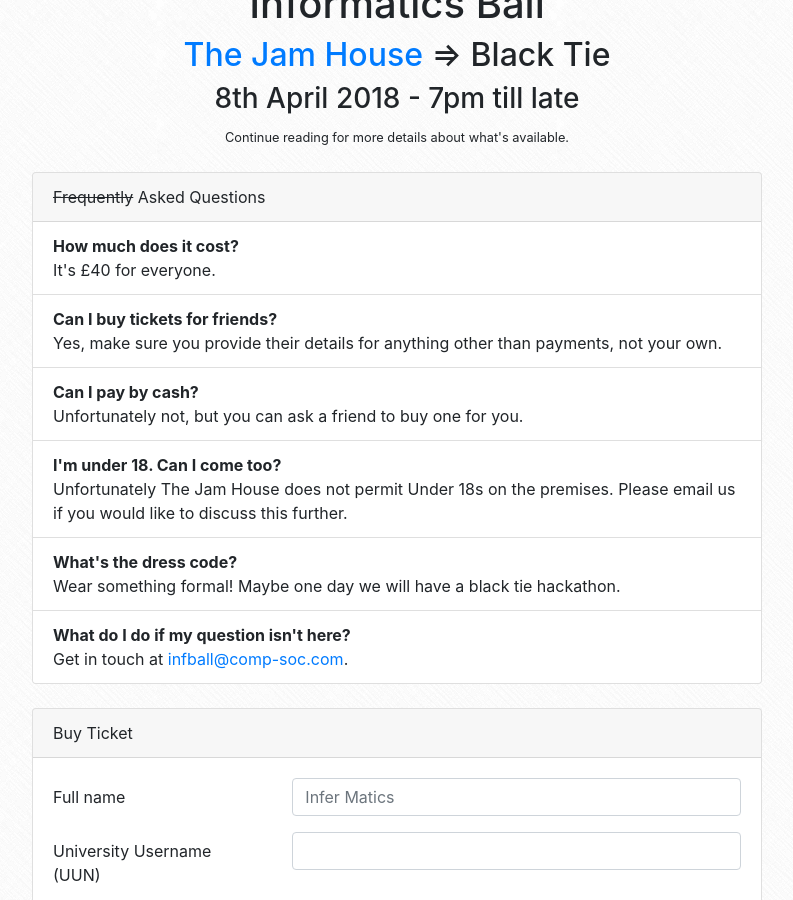
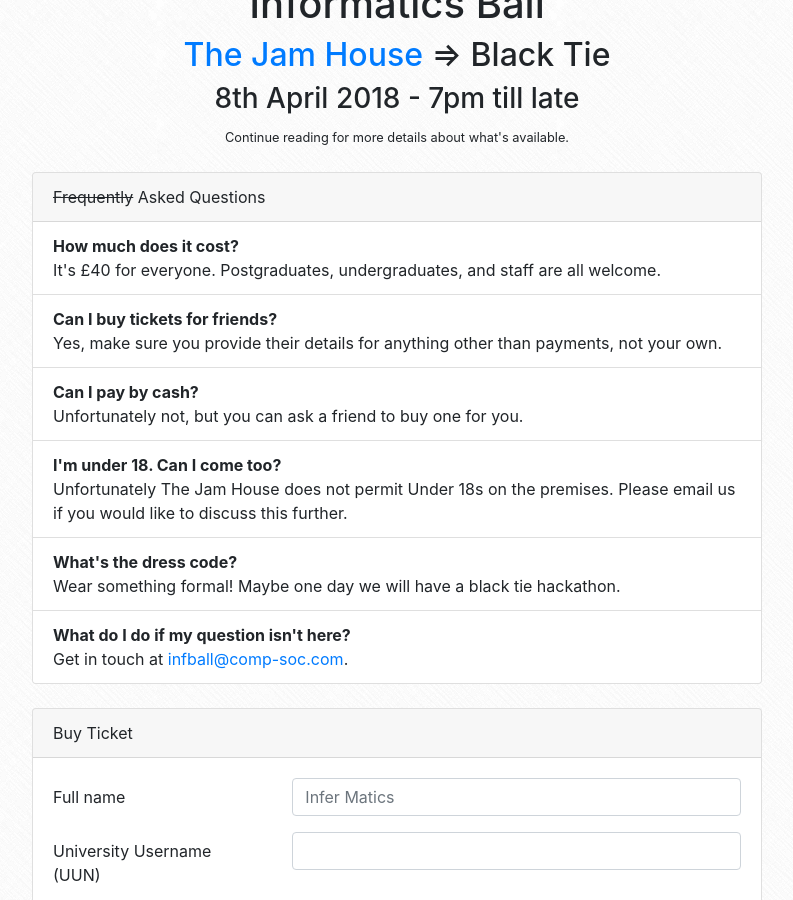
Before and after one commit to compsoc-edinburgh/website, a Jekyll site: the page built from _pages/infball.html, in a window 1280 px wide and 900 px high, scrolled down 379 px. Shown: the whole window, without its empty margins (243-1036 px from the left). Built offline with Jekyll 4.4.1, drawn with Linux system fonts in a browser that asks for light colours; nearby versions of some CDN libraries.

Commit message:
Tweak FAQ

```diff
--- a/_pages/infball.html
+++ b/_pages/infball.html
@@ -19,7 +19,7 @@
                     <strong>
                         How much does it cost?
                     </strong>
-                    <div>It's £40 for everyone.</div>
+                    <div>It's £40 for everyone. Postgraduates, undergraduates, and staff are all welcome.</div>
                 </li>
                 <li class="list-group-item">
                     <strong>Can I buy tickets for friends?</strong>
```
